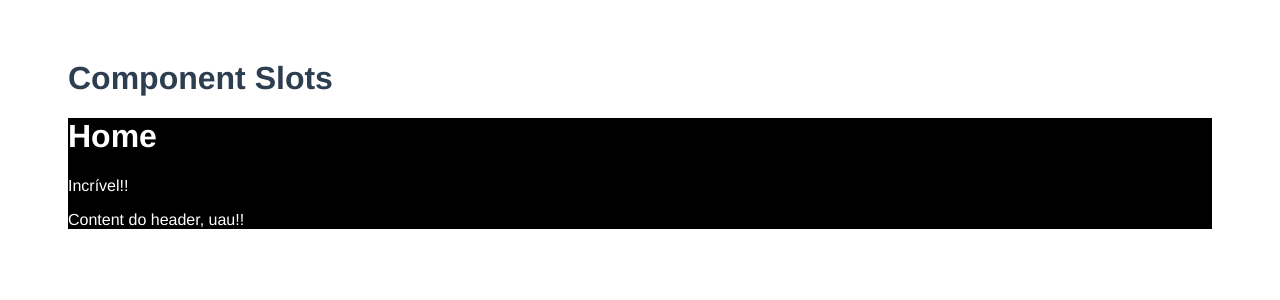
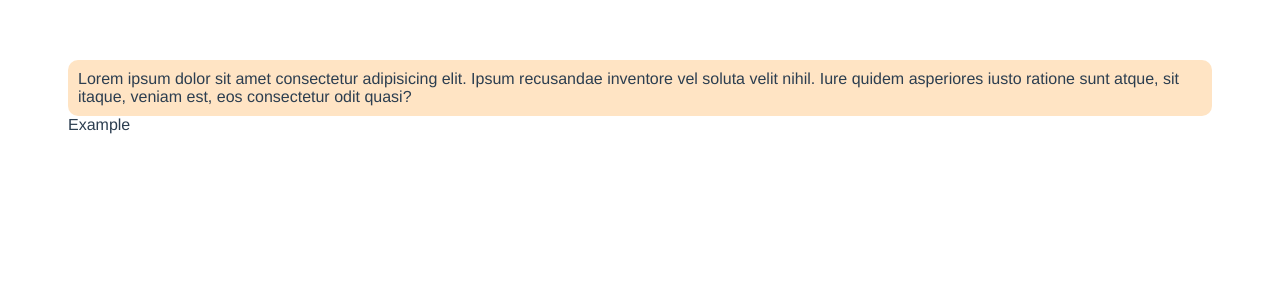
Before and after one commit to flavionogueiraa/vue3_tiago_matos, a Vue app in the folder app/: page / in a window 1280 px wide. Shown: the top 300 px of the page. Built offline with nearby package versions, Linux system fonts and the light colour scheme.

Commit message:
Lesson14 - Scoped e global CSS

```diff
--- a/app/src/App.vue
+++ b/app/src/App.vue
@@ -17,7 +17,11 @@
   <!-- <ComputedProperty></ComputedProperty> -->
   <!-- <ObservadoresComponent></ObservadoresComponent> -->
   <!-- <LifeCycle></LifeCycle> -->
-  <ComponentSlot></ComponentSlot>
+  <!-- <ComponentSlot></ComponentSlot> -->
+  <div>
+    <BaseCard></BaseCard>
+    <div class="card">Example</div>
+  </div>
 </template>
 
 <script>
@@ -28,7 +32,8 @@
 // import ComputedProperty from "./components/ComputedProperty.vue";
 // import ObservadoresComponent from "./components/ObservadoresComponent.vue";
 // import LifeCycle from "./components/LifeCycle.vue";
-import ComponentSlot from "./components/ComponentSlot.vue";
+// import ComponentSlot from "./components/ComponentSlot.vue";
+import BaseCard from "./components/BaseCard.vue";
 
 export default {
   name: "App",
@@ -40,7 +45,8 @@ export default {
     // ComputedProperty,
     // ObservadoresComponent,
     // LifeCycle,
-    ComponentSlot,
+    // ComponentSlot,
+    BaseCard,
   },
   data() {
     return {
--- /dev/null
+++ b/app/src/assets/css/style.css
@@ -0,0 +1,5 @@
+/* .card {
+    background: bisque;
+    padding: 10px;
+    border-radius: 10px;
+} */
--- /dev/null
+++ b/app/src/components/BaseCard.vue
@@ -0,0 +1,30 @@
+<template>
+  <div class="card">
+    Lorem ipsum dolor sit amet consectetur adipisicing elit. Ipsum recusandae
+    inventore vel soluta velit nihil. Iure quidem asperiores iusto ratione sunt
+    atque, sit itaque, veniam est, eos consectetur odit quasi?
+  </div>
+</template>
+
+<script>
+export default {
+  name: "App",
+  data() {
+    return {};
+  },
+
+  watch: {},
+
+  computed: {},
+
+  methods: {},
+};
+</script>
+
+<style scoped>
+.card {
+  background: bisque;
+  padding: 10px;
+  border-radius: 10px;
+}
+</style>
```
Also changed, not shown: app/src/main.js (+4 -3 lines).
